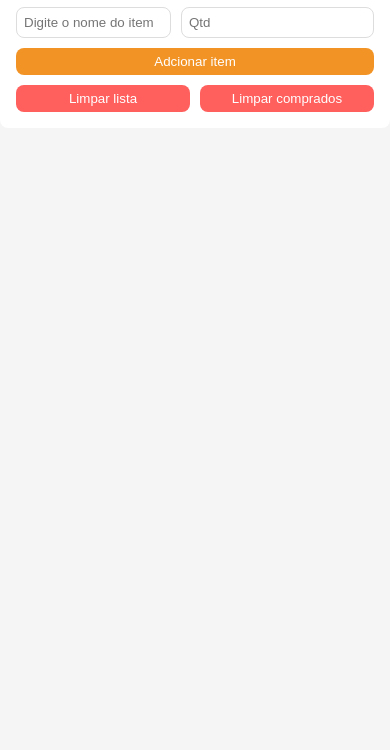
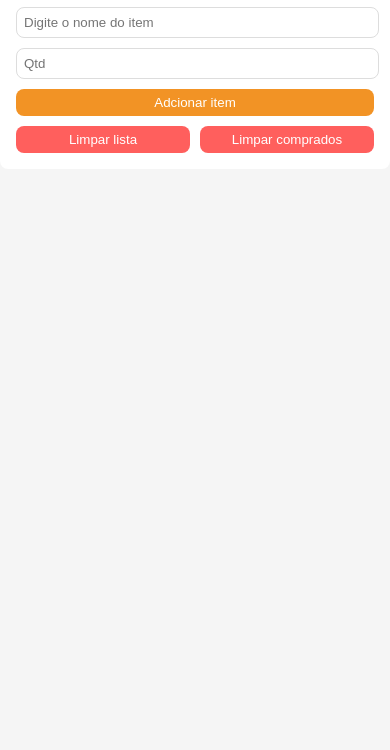
Before and after one commit to ViniciusFerna/FrontEndAulas, a plain HTML site: page Aula02/lista-de-compras/index.html in a window 390 px wide. Shown: the part 94-844 px from the top of the page. Drawn offline with Linux system fonts and the light colour scheme; a web font is replaced by a local one.

Commit message:
Ajustando responsividade

```diff
--- a/Aula02/lista-de-compras/style.css
+++ b/Aula02/lista-de-compras/style.css
@@ -137,3 +137,17 @@ li button {
 li input {
     accent-color: var(--orange);
 }
+
+@media (max-width: 800px) {
+    .inputGroup {
+        flex-direction: column;
+    }
+
+    #item {
+        width: 97%;
+    }
+
+    #quantidade {
+        width: 97%;
+    }
+}
```
Also changed, not shown: Aula02/lista-de-compras/script.js (+8 -8 lines).
